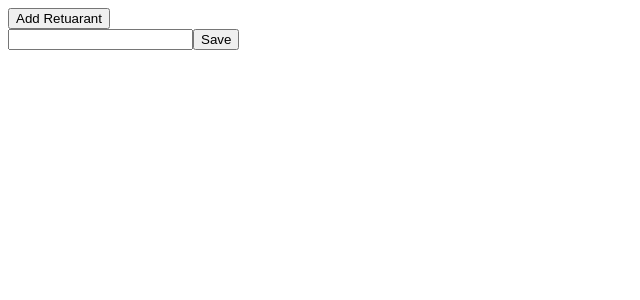
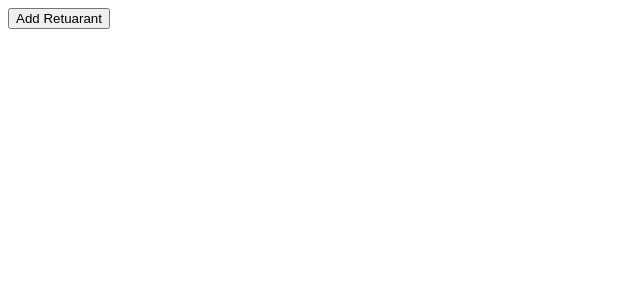
Before and after one commit to hareendras/TddReact, a React (Vite) app: page / in a window 1280 px wide. Shown: the top 300 px of the page, without its empty margins (0-640 px from the left). Built offline with nearby package versions, Linux system fonts and the light colour scheme.

Commit message:
conditially show hide form

```diff
--- a/src/NewRestuarantForm.js
+++ b/src/NewRestuarantForm.js
@@ -12,6 +12,7 @@ export default class NewRestuarantForm extends Component {
   };
   render() {
     const { inputText } = this.state;
+
     return (
       <div>
         <input
--- a/src/ResturantListPage.js
+++ b/src/ResturantListPage.js
@@ -3,18 +3,30 @@ import NewResturantForm from "./NewRestuarantForm";
 import RestuarantList from "./ResturantList";
 
 export default class ResturantListPage extends Component {
-  state = { restuarantNames: [] };
+  state = { restuarantNames: [], showNewResturantForm: false };
   handleAddReturant = newRetuarantName => {
     this.setState(state => ({
+      showNewResturantForm: false,
       restuarantNames: [newRetuarantName, ...state.restuarantNames]
     }));
   };
+
+  handleShowNewResturantForm = () => {
+    this.setState({ showNewResturantForm: true });
+  };
   render() {
-    const { restuarantNames } = this.state;
+    const { restuarantNames, showNewResturantForm } = this.state;
     return (
       <div>
-        <button data-test="addRestuarantButton">Add Retuarant</button>
-        <NewResturantForm onSave={this.handleAddReturant} />
+        <button
+          data-test="addRestuarantButton"
+          onClick={this.handleShowNewResturantForm}
+        >
+          Add Retuarant
+        </button>
+        {showNewResturantForm ? (
+          <NewResturantForm onSave={this.handleAddReturant} />
+        ) : null}
         <RestuarantList restuarants={restuarantNames} />
       </div>
     );
```
Also changed, not shown: 1 other file (tests, documents, lock files or other folders).
